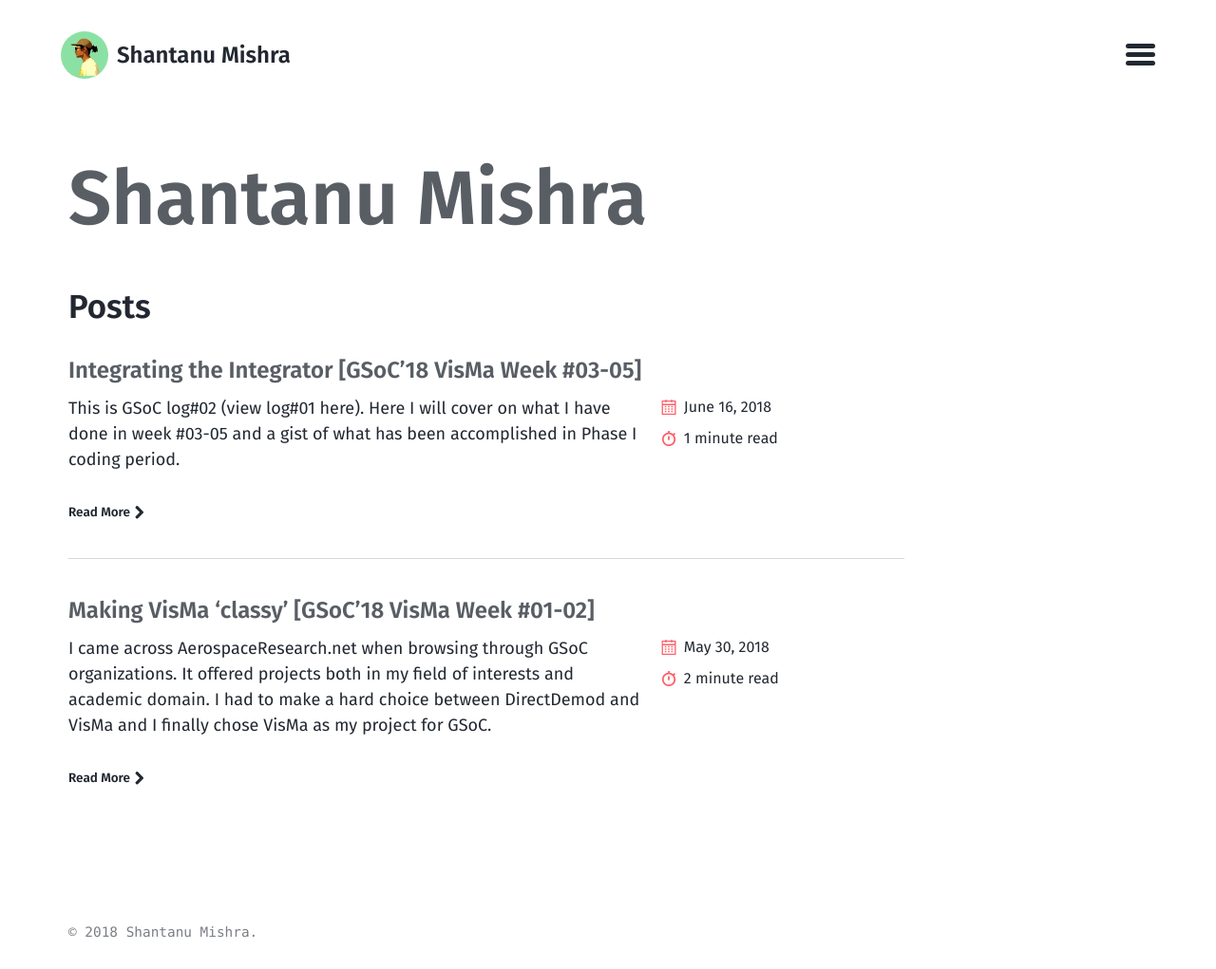
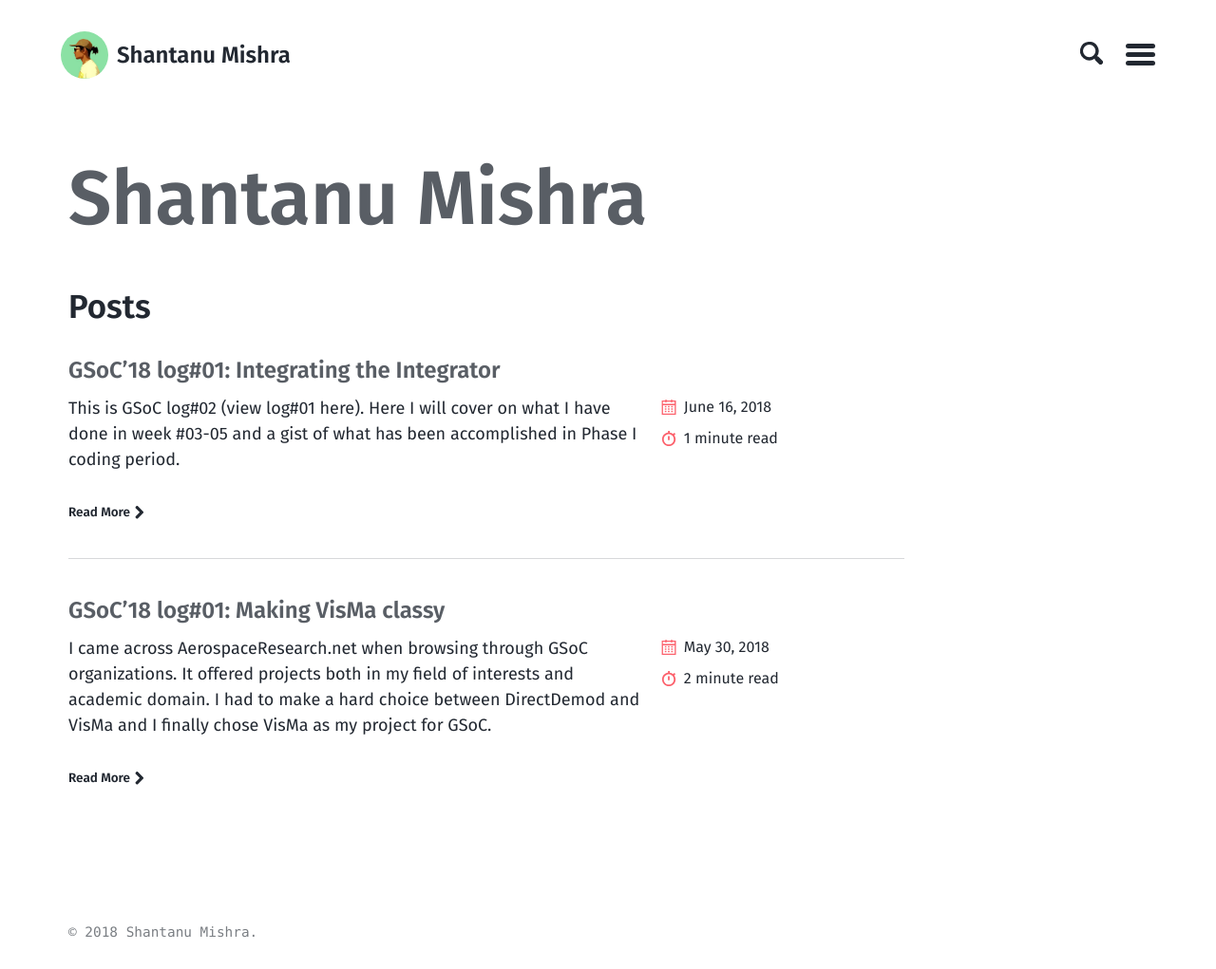
Before and after one commit to asifsadek/8hantanu.github.io, a Jekyll site: the page built from index.md, in a window 1280 px wide. Shown: the whole page at 95% size. Built offline with Jekyll 4.4.1, drawn with Linux system fonts in a browser that asks for light colours.

```diff
--- a/_config.yml
+++ b/_config.yml
@@ -26,9 +26,9 @@ author:
 twitter_username: 8hantanu
 github_username: 8hantanu
 logo: "/assets/images/logo.jpg"
-search: # true, false (default)
-search_full_content: false # true, false (default)
-search_provider: # lunr (default), algolia
+search: true # true, false (default)
+search_full_content: true # true, false (default)
+search_provider: lunr # lunr (default), algolia
 algolia:
   application_id: # YOUR_APPLICATION_ID
   index_name: # YOUR_INDEX_NAME
--- a/_posts/2018-05-30-gsoc-log01-making visma-classy.md
+++ b/_posts/2018-05-30-gsoc-log01-making visma-classy.md
@@ -1,5 +1,5 @@
 ---
-title: "Making VisMa 'classy' [GSoC'18 | VisMa | Week #01-02]"
+title: "GSoC'18 log#01: Making VisMa *classy*"
 categories:
   - GSoC
 tags:
--- a/_posts/2018-06-16-gsoc-log02-integrating-the-integrator.md
+++ b/_posts/2018-06-16-gsoc-log02-integrating-the-integrator.md
@@ -1,5 +1,5 @@
 ---
-title: "Integrating the Integrator [GSoC'18 | VisMa | Week #03-05]"
+title: "GSoC'18 log#01: Integrating the Integrator"
 categories:
   - GSoC
 tags:
```
Also changed, not shown: assets/images/logo.jpg.
